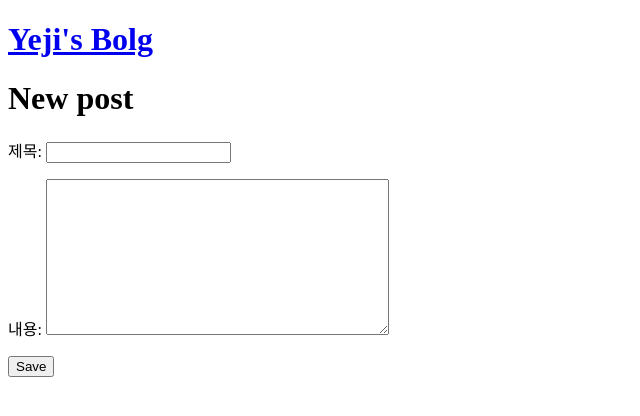
After one commit to yjeom/djangogirls, a Django app: page /post/new in a window 1280 px wide. The commit adds this page. Shown: the top 416 px of the page, without its empty margins (0-640 px from the left). Run offline with Django 3.2, Linux system fonts and the light colour scheme.

Commit message:
Added view to create/edit blog post inside the site

```diff
--- /dev/null
+++ b/blog/form.py
@@ -0,0 +1,9 @@
+from django import forms
+from .models import Post
+
+
+class PostForm(forms.ModelForm):
+
+    class Meta:
+        model = Post
+        fields = ('title', 'text',)
--- a/blog/models.py
+++ b/blog/models.py
@@ -5,8 +5,8 @@ from django.utils import timezone
 
 class Post(models.Model):
     author = models.ForeignKey(settings.AUTH_USER_MODEL, on_delete=models.CASCADE)
-    title = models.CharField(max_length=200)
-    text = models.TextField()
+    title = models.CharField('제목', max_length=200)
+    text = models.TextField('내용')
     created_date = models.DateTimeField(default=timezone.now())
     published_date = models.DateTimeField(blank=True, null=True)
 
--- a/blog/templates/blog/base.html
+++ b/blog/templates/blog/base.html
@@ -5,6 +5,12 @@
     <title>Yeji's blog</title>
 </head>
 <body>
+    <div class="page-header">
+        {% if user.is_authenticated %}
+            <a href="{% url 'post_new' %}" class="top-menu"><span>추가</span></a>
+        {% endif %}
+        <h1><a href="/">Yeji's Bolg</a> </h1>
+    </div>
    {% block content %}
     {% endblock %}
 </body>
--- a/blog/templates/blog/post_detail.html
+++ b/blog/templates/blog/post_detail.html
@@ -10,4 +10,8 @@
     </div>
     <h1>{{ post.title }}</h1>
     <p>{{ post.text|linebreaksbr }}</p>
+    {% if user.is_authenticated %}
+        <a href="{% url 'post_edit' pk=post.pk %}"><span>수정</span></a>
+    {% endif %}
+
 {% endblock %}
--- /dev/null
+++ b/blog/templates/blog/post_edit.html
@@ -0,0 +1,9 @@
+{% extends 'blog/base.html' %}
+
+{% block content %}
+    <h1>New post</h1>
+    <form method="POST" >{% csrf_token %}
+        {{ form.as_p }}
+        <button type="submit">Save</button>
+    </form>
+{% endblock %}
--- a/blog/urls.py
+++ b/blog/urls.py
@@ -5,4 +5,6 @@ from . import views
 urlpatterns = [
     path('', views.post_list, name='post_list'),
     path('post/<int:pk>/', views.post_detail, name='post_detail'),
+    path('post/new', views.post_new, name='post_new'),
+    path('post/<int:pk>/edit/', views.post_edit, name='post_edit'),
 ]
--- a/blog/views.py
+++ b/blog/views.py
@@ -1,6 +1,8 @@
 from django.shortcuts import render,  get_object_or_404
+from django.shortcuts import redirect
 from django.utils import timezone
 from .models import Post
+from .form import PostForm
 # Create your views here.
 
 def post_list(request):
@@ -11,3 +13,32 @@ def post_list(request):
 def post_detail(request, pk):
     post = get_object_or_404(Post, pk=pk)
     return render(request, 'blog/post_detail.html',{'post':post})
+
+
+def post_new(request):
+    if request.method == "POST":
+        form = PostForm(request.POST)
+        if form.is_valid():
+            post = form.save(commit=False)
+            post.author = request.user
+            post.published_date = timezone.now()
+            post.save()
+            return redirect('post_detail', pk=post.pk)
+    else:
+        form = PostForm()
+    return render(request, 'blog/post_edit.html', {'form': form})
+
+
+def post_edit(request, pk):
+    post = get_object_or_404(Post, pk=pk)
+    if request.method == 'POST':
+        form = PostForm(request.POST, instance=post)
+        if form.is_valid():
+            post = form.save(commit=False)
+            post.author = request.user
+            post.published_date = timezone.now()
+            post.save()
+            return redirect('post_detail',pk=post.pk)
+    else:
+        form = PostForm(instance=post)
+    return render(request, 'blog/post_edit.html', {'form': form})
```
